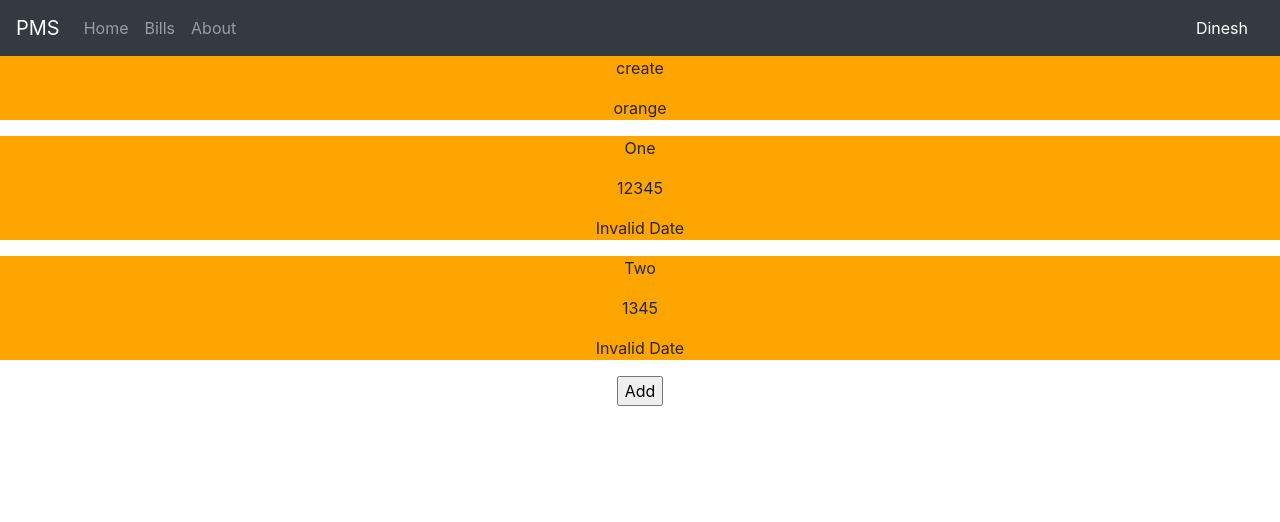
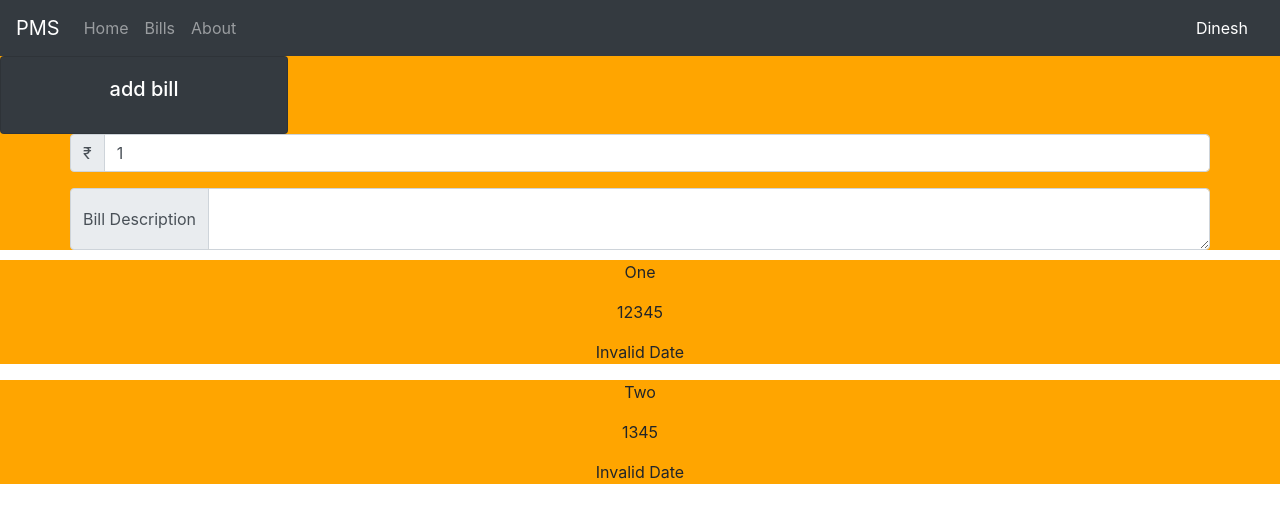
Before and after one commit to codinesh/pms, a React (Create React App) app: page /bills in a window 1280 px wide. Shown: the top 522 px of the page. Built offline with nearby package versions, Linux system fonts and the light colour scheme.

Commit message:
reducer working

```diff
--- a/src/components/Header.tsx
+++ b/src/components/Header.tsx
@@ -5,9 +5,6 @@ import { Link } from 'react-router-dom'
 import UserDetails from './UserDetails'
 
 const Header = () => {
-  useEffect(() => {
-    console.log('header loaded...')
-  }, [])
   return (
     <>
       <Navbar bg='dark' variant='dark' expand='sm'>
--- a/src/index.tsx
+++ b/src/index.tsx
@@ -6,18 +6,20 @@ import { Route, BrowserRouter as Router, Switch, Link } from 'react-router-dom'
 import About from './pages/About'
 import Header from './components/Header'
 import Home from './pages/Home'
+import { BillContextProvider } from './store/BillsContext'
 
 ReactDOM.render(
   <div className='App'>
     <Router>
+      <BillContextProvider>
         <Header />
-
         <Switch>
           <Route exact path='/' component={Home} />
           <Route exact path='/home' component={Home} />
           <Route exact path='/bills' component={Bill} />
           <Route exact path='/about' component={About} />
         </Switch>
+      </BillContextProvider>
     </Router>
   </div>,
   document.getElementById('root')
--- a/src/pages/Bills.tsx
+++ b/src/pages/Bills.tsx
@@ -1,9 +1,12 @@
-import React, { CSSProperties, useEffect } from 'react'
-import { useGlobalState, useDispatch } from '../store/BillsContext'
+import React, { CSSProperties, useEffect, useState } from 'react'
+import { AppContext, AppDispatch } from '../store/BillsContext'
+import { InputGroup, FormControl, Row, Container, Card } from 'react-bootstrap'
 
 const App: React.FC = () => {
-  const { bills } = useGlobalState()
-  const dispatch = useDispatch()
+  const { bills } = React.useContext(AppContext)
+  const dispatch = React.useContext(AppDispatch)
+
+  let st = useState(1)
 
   let billStyle: CSSProperties = {
     backgroundColor: 'orange',
@@ -11,17 +14,52 @@ const App: React.FC = () => {
     marginBottom: '10px'
   }
 
-  useEffect(() => {
-    billStyle = { ...billStyle, backgroundColor: 'red' }
-    console.log('effect')
-  })
+  useEffect(() => {}, [billStyle])
 
   return (
     <div>
       <div key={0} style={billStyle}>
-        <p>create</p>
-        <p>{billStyle.backgroundColor}</p>
-        <p>{} </p>
+        <Card
+          bg='dark'
+          text='white'
+          style={{ width: '18rem' }}
+          onClick={() => {
+            dispatch({ type: 'ADD_BILL', payload: { amount: st[0] } })
+          }}>
+          <Card.Body>
+            <Card.Title>add bill</Card.Title>
+          </Card.Body>
+        </Card>
+
+        <Container>
+          <Row>
+            <InputGroup className='mb-3'>
+              <InputGroup.Prepend>
+                <InputGroup.Text>₹</InputGroup.Text>
+              </InputGroup.Prepend>
+              <FormControl
+                id='test'
+                value={st[0] + ''}
+                aria-label='Bill Amount'
+                onChange={() => {
+                  st[1](st[0]++)
+                }}
+              />
+            </InputGroup>
+
+            <br />
+            <InputGroup>
+              <InputGroup.Prepend>
+                <InputGroup.Text>Bill Description</InputGroup.Text>
+              </InputGroup.Prepend>
+              <FormControl
+                as='textarea'
+                style={{ minHeight: '40px' }}
+                aria-label='With textarea'
+              />
+            </InputGroup>
+          </Row>
+        </Container>
       </div>
       {bills.map(bill => (
         <div key={bill.id} style={billStyle}>
@@ -30,18 +68,11 @@ const App: React.FC = () => {
           <p>{bill.date.toLocaleString()} </p>
         </div>
       ))}
-
-      <input
-        type='button'
-        onClick={() => {
-          // console.log('clicking...')
-          // dispatch({ type: 'ADD_BILL', payload: 'test' })
-          // console.log('clicking done...')
-        }}
-        value='Add'
-      />
     </div>
   )
 }
 
 export default App
+function newFunction(): string {
+  return 'test'
+}
--- a/src/store/AppReducer.ts
+++ b/src/store/AppReducer.ts
@@ -27,14 +27,13 @@ export const initialState: AppContextProps = {
 
 export type Action =
   | { type: 'FETCH_APP_DATA'; payload: IGlobalInfo }
-  | { type: 'ADD_BILL'; payload: string }
+  | { type: 'ADD_BILL'; payload: { amount: Number } }
   | {
       type: 'UPDATE_SITE_URL'
       payload: { fetchSiteUrl: string; fetchSiteTitle: string }
     }
 
 export const appReducer = (state: AppContextProps, action: Action) => {
-  console.log('reducer')
   switch (action.type) {
     case 'FETCH_APP_DATA':
       return {
@@ -55,7 +54,14 @@ export const appReducer = (state: AppContextProps, action: Action) => {
     case 'ADD_BILL':
       return {
         ...state,
-        bills: []
+        bills: [
+          ...state.bills,
+          {
+            id: 'three',
+            date: new Date('30/10/2019'),
+            amount: action.payload.amount
+          }
+        ]
       }
     default:
       return state
--- a/src/store/BillsContext.tsx
+++ b/src/store/BillsContext.tsx
@@ -1,8 +1,9 @@
 import * as React from 'react'
 import { Action, initialState, appReducer } from './AppReducer'
 
-const AppContext = React.createContext(initialState)
-const AppDispatch = React.createContext((() => 0) as React.Dispatch<Action>)
+export const AppContext = React.createContext(initialState)
+export const AppDispatch = React.createContext((() =>
+  console.log('in 0')) as React.Dispatch<Action>)
 
 export const BillContextProvider = ({ children }: any) => {
   const [state, dispatch] = React.useReducer(appReducer, initialState)
@@ -13,11 +14,11 @@ export const BillContextProvider = ({ children }: any) => {
   )
 }
 
-export const useDispatch = () => {
-  return React.useContext(AppDispatch)
-}
+// export const useDispatch = () => {
+//   return
+// }
 
-export const useGlobalState = () => {
-  const state = React.useContext(AppContext)
-  return state
-}
+// export const useGlobalState = () => {
+//   const state = React.useContext(AppContext)
+//   return state
+// }
```
Lines whose indentation alone changed are shown as unchanged.
